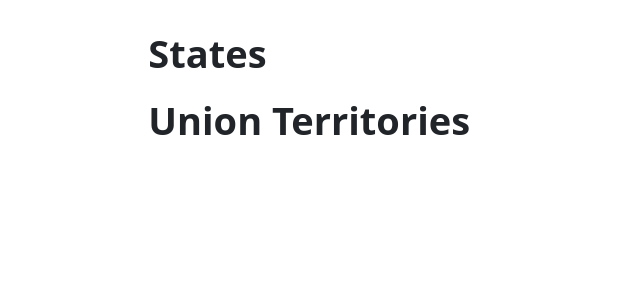
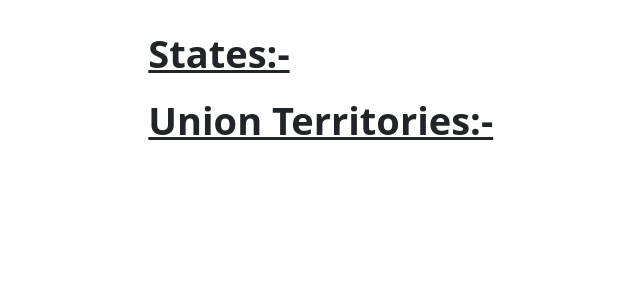
Before and after one commit to Samiddha99/States_and_Districts, a Django app: page / in a window 1280 px wide. Shown: the top 300 px of the page, without its empty margins (107-747 px from the left). Run offline with Django 4.2, Linux system fonts and the light colour scheme; data that the repository does not hold is empty.

Commit message:
Initial Commit

```diff
--- a/template/index.html
+++ b/template/index.html
@@ -39,7 +39,7 @@
         <div class="col-md">
             <ul style="list-style:none;">
                 <li class="text-1">
-                    States
+                    <span style="text-decoration:underline;">States:-</span>
                     <ul style="list-style:square;">
                         {% for state in states %}
                         {% if not state.Is_Union_Territory %}
@@ -58,7 +58,7 @@
                     </ul>
                 </li>
                 <li class="text-1">
-                    Union Territories
+                    <span style="text-decoration:underline;">Union Territories:-</span>
                     <ul style="list-style:square;">
                         {% for state in states %}
                         {% if state.Is_Union_Territory %}
```
